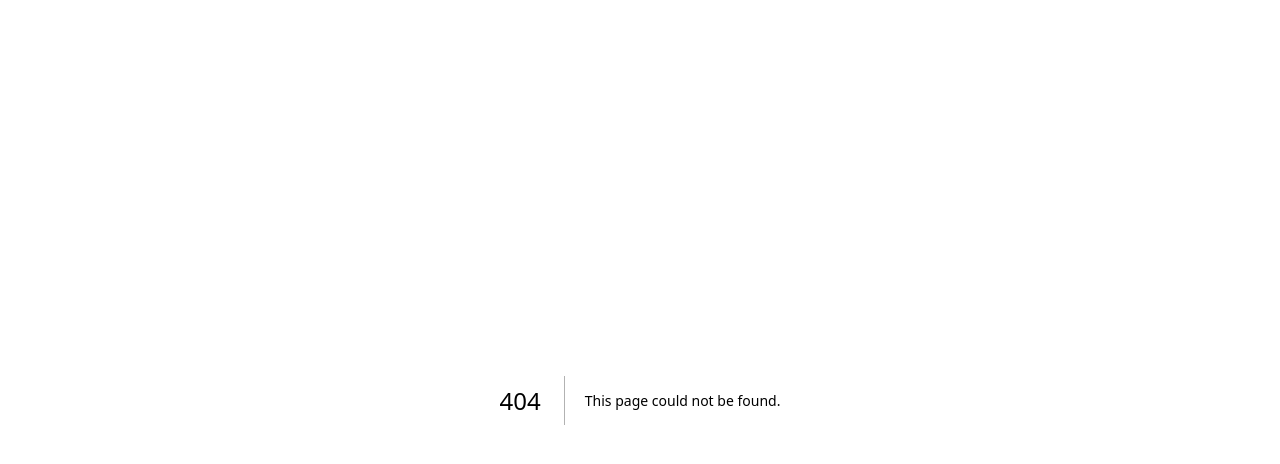
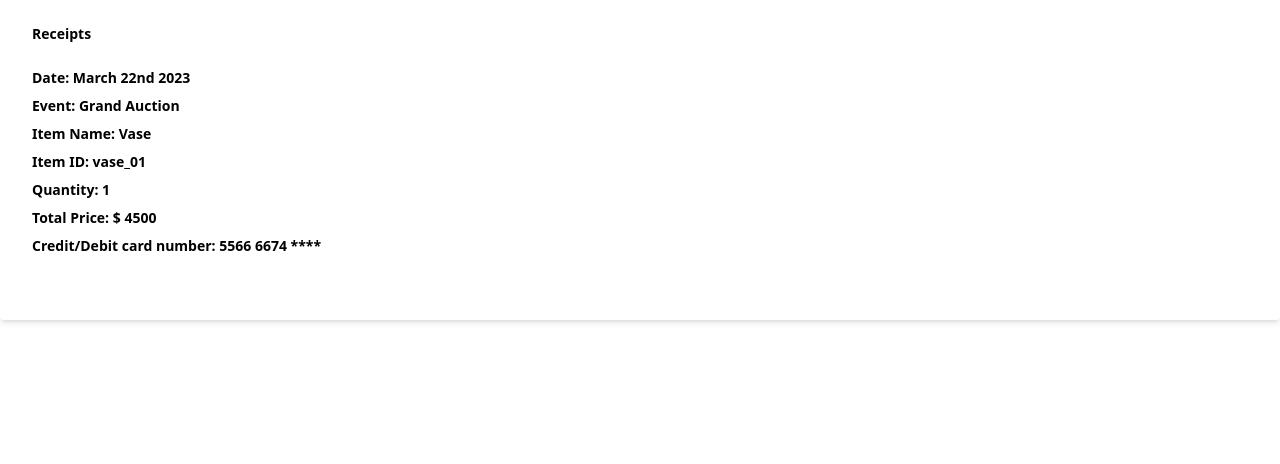
Before and after one commit to TrenCove/frontend-site, a Next.js app: page /receipt in a window 1280 px wide. Before the commit this address had no page. Shown: the top 464 px of the page. Built offline with nearby package versions, Linux system fonts and the light colour scheme.

Commit message:
First push, should I have a table?

```diff
--- /dev/null
+++ b/pages/receipt.tsx
@@ -0,0 +1,54 @@
+import { useState } from "react";
+import { useRouter } from "next/router";
+export default function Receipt()
+{
+    const router = useRouter();
+    async function receipt()
+    {
+    const response = await fetch("http://localhost:3004/receipt", {
+        method: "POST",
+        headers: {
+            "Content-Type": "application/json"
+        },
+    });
+        if (response.status == 200) {
+        const token = await response.json();
+        console.log(token);
+        router.push("/");
+    }
+}
+
+return (
+    <div className="bg-white shadow-md rounded px-8 pt-6 pb-8 mb-4 flex flex-col">
+      <div className="mb-4">
+        <label className="block text-grey-darker text-sm font-bold mb-2">
+          Receipts
+        </label>
+      </div>
+      <div className = "mb-6">
+            <label className = "block text-grey-darker text-sm font-bold mb-2">
+            Date: March 22nd 2023
+            </label>
+            <label className = "block text-grey-darker text-sm font-bold mb-2">
+            Event: Grand Auction
+            </label>
+            <label className = "block text-grey-darker text-sm font-bold mb-2">
+            Item Name: Vase
+            </label>
+            <label className = "block text-grey-darker text-sm font-bold mb-2">
+            Item ID: vase_01
+            </label>
+            <label className = "block text-grey-darker text-sm font-bold mb-2">
+            Quantity: 1
+            </label>
+            <label className = "block text-grey-darker text-sm font-bold mb-2">
+            Total Price: $ 4500
+            </label>
+            <label className = "block text-grey-darker text-sm font-bold mb-2">
+            Credit/Debit card number: 5566 6674 ****
+            </label>
+      </div>
+    </div>
+
+  );
+}
```
